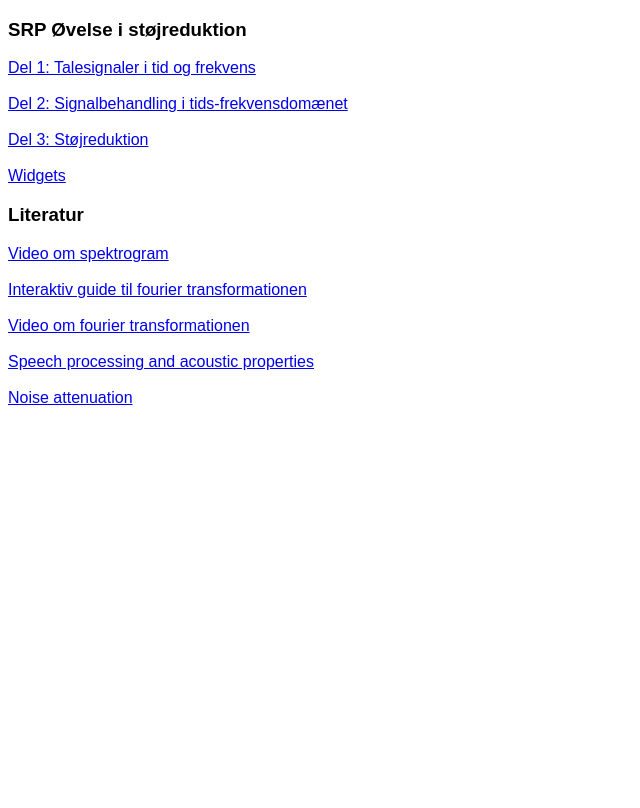
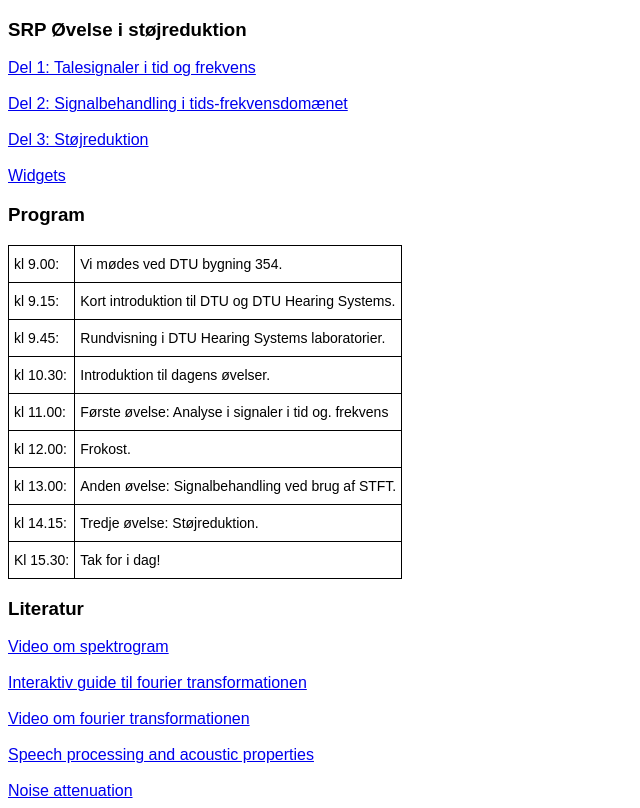
Before and after one commit to niels-overby/SRP-noisereduction, a plain HTML site: page index.html in a window 1280 px wide. Shown: the whole page, without its empty margins (0-640 px from the left). Drawn offline with Linux system fonts and the light colour scheme.

Commit message:
included program and literature

```diff
--- a/index.html
+++ b/index.html
@@ -14,6 +14,59 @@
     <br>
     <a href="https://colab.research.google.com/github/niels-overby/SRP2021/blob/main/SRP_Widgets.ipynb">Widgets</a>
 
+
+    <h3> Program </h3>
+
+    <style type="text/css">
+        .tg  {border-collapse:collapse;border-spacing:0;}
+        .tg td{border-color:black;border-style:solid;border-width:1px;font-family:Arial, sans-serif;font-size:14px;
+          overflow:hidden;padding:10px 5px;word-break:normal;}
+        .tg th{border-color:black;border-style:solid;border-width:1px;font-family:Arial, sans-serif;font-size:14px;
+          font-weight:normal;overflow:hidden;padding:10px 5px;word-break:normal;}
+        .tg .tg-0lax{text-align:left;vertical-align:top}
+        </style>
+        <table class="tg">
+        <thead>
+          <tr>
+            <th class="tg-0lax">kl 9.00:</th>
+            <th class="tg-0lax">Vi mødes ved DTU bygning 354.</th>
+          </tr>
+        </thead>
+        <tbody>
+          <tr>
+            <td class="tg-0lax">kl 9.15:</td>
+            <td class="tg-0lax">Kort introduktion til DTU og DTU Hearing Systems.</td>
+          </tr>
+          <tr>
+            <td class="tg-0lax">kl 9.45:</td>
+            <td class="tg-0lax">Rundvisning i DTU Hearing Systems laboratorier.</td>
+          </tr>
+          <tr>
+            <td class="tg-0lax">kl 10.30:</td>
+            <td class="tg-0lax">Introduktion til dagens øvelser.</td>
+          </tr>
+          <tr>
+            <td class="tg-0lax">kl 11.00:</td>
+            <td class="tg-0lax">Første øvelse: Analyse i signaler i tid og. frekvens</td>
+          </tr>
+          <tr>
+            <td class="tg-0lax">kl 12.00:</td>
+            <td class="tg-0lax">Frokost.</td>
+          </tr>
+          <tr>
+            <td class="tg-0lax">kl 13.00:</td>
+            <td class="tg-0lax">Anden øvelse: Signalbehandling ved brug af STFT.</td>
+          </tr>
+          <tr>
+            <td class="tg-0lax">kl 14.15:</td>
+            <td class="tg-0lax">Tredje øvelse: Støjreduktion.</td>
+          </tr>
+          <tr>
+            <td class="tg-0lax">Kl 15.30:</td>
+            <td class="tg-0lax">Tak for i dag!</td>
+          </tr>
+        </tbody>
+        </table>
 
     <h3> Literatur</h3>
 
```
